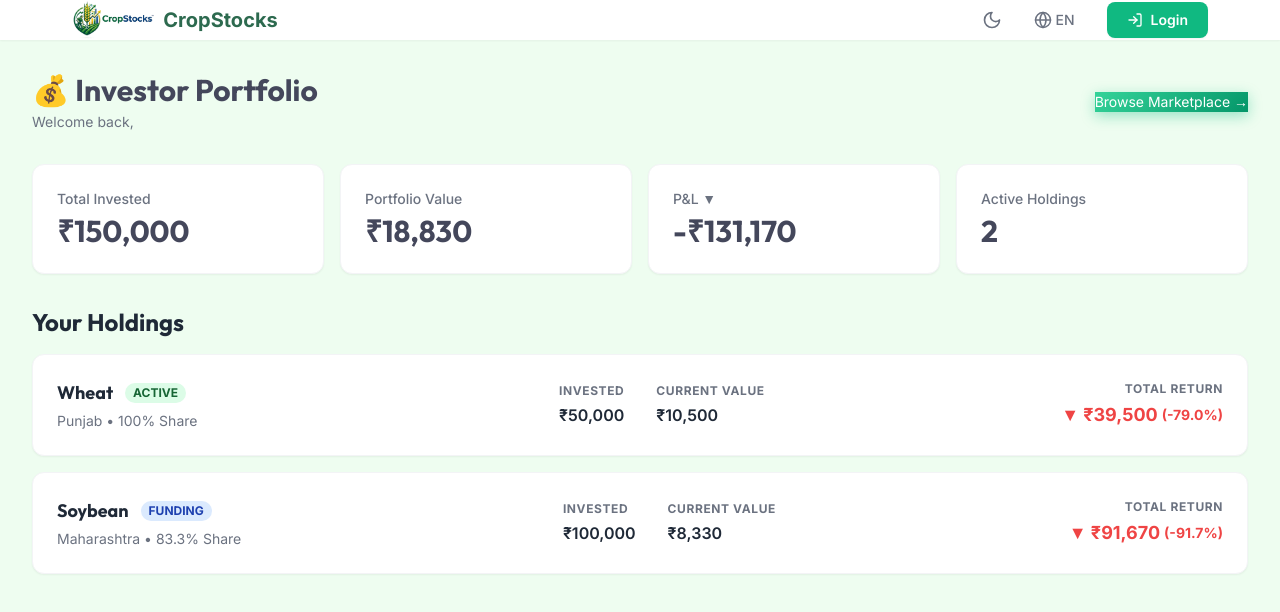
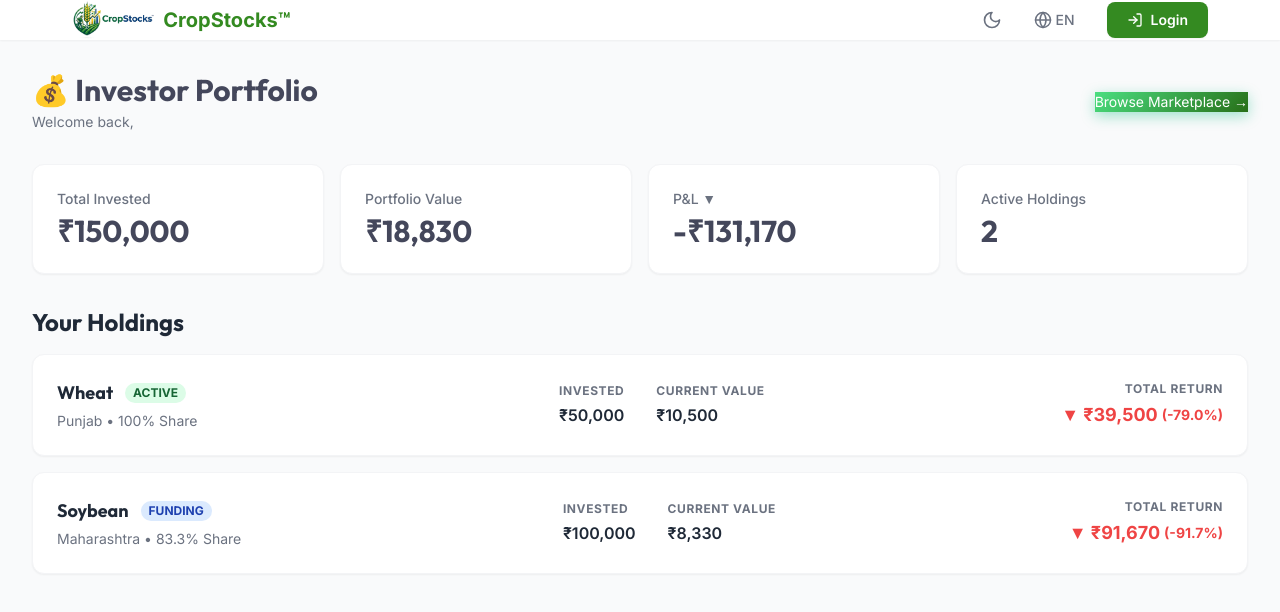
Before and after one commit to cropstocks/CropStocks, a React (Vite) app in the folder client/: page /dashboard in a window 1280 px wide. Shown: the top 612 px of the page. Built offline with nearby package versions, Linux system fonts and the light colour scheme; no server answers.

Commit message:
Update global brand colors, fix login modal gradient, restore toggles, and add TM mark everywhere

```diff
--- a/client/src/components/Layout.jsx
+++ b/client/src/components/Layout.jsx
@@ -30,9 +30,22 @@ export default function Layout({ children }) {
       }
       setIsLoginOpen(true);
     };
+    const handleToggleTheme = () => toggleTheme();
+    const handleToggleLang = () => {
+      const nextLang = i18n.language === 'en' ? 'hi' : (i18n.language === 'hi' ? 'gu' : 'en');
+      changeLanguage(nextLang);
+    };
+
     window.addEventListener('open-login', handleOpenLogin);
-    return () => window.removeEventListener('open-login', handleOpenLogin);
-  }, []);
+    window.addEventListener('toggle-theme', handleToggleTheme);
+    window.addEventListener('toggle-lang', handleToggleLang);
+
+    return () => {
+      window.removeEventListener('open-login', handleOpenLogin);
+      window.removeEventListener('toggle-theme', handleToggleTheme);
+      window.removeEventListener('toggle-lang', handleToggleLang);
+    };
+  }, [theme, i18n.language]);
 
   const changeLanguage = (lng) => {
     i18n.changeLanguage(lng);
@@ -90,8 +103,8 @@ export default function Layout({ children }) {
 
             <div className="flex items-center gap-6">
               <Link to="/" className="flex items-center gap-2">
-                <img src="/logo.png" alt="CropStocks" className="h-10 w-auto object-contain" onError={(e) => { e.target.style.display = 'none' }} />
-                <span className="font-bold text-xl text-[#2d6a4f] hidden md:block">CropStocks</span>
+                <img src="/logo.png" alt="CropStocks™" className="h-10 w-auto object-contain" onError={(e) => { e.target.style.display = 'none' }} />
+                <span className="font-bold text-xl text-[#348a21] hidden md:block">CropStocks™</span>
               </Link>
             </div>
 
@@ -116,7 +129,7 @@ export default function Layout({ children }) {
               {user ? (
                 <div className="flex items-center gap-4 ml-2 pl-4 border-l border-gray-200">
                   <div className="flex items-center gap-3">
-                    <img src={`https://ui-avatars.com/api/?name=${encodeURIComponent(user.name)}&background=10b981&color=fff`} alt="Avatar" className="w-8 h-8 rounded-full" />
+                    <img src={`https://ui-avatars.com/api/?name=${encodeURIComponent(user.name)}&background=348a21&color=fff`} alt="Avatar" className="w-8 h-8 rounded-full" />
                     <span className="font-semibold text-gray-700 text-sm hidden sm:block">{user.name}</span>
                   </div>
                   <button onClick={() => { logout(); navigate('/'); }} className="flex items-center gap-1.5 text-sm font-medium text-red-500 hover:text-red-600 hover:bg-red-50 px-3 py-1.5 rounded-lg transition-colors">
@@ -124,7 +137,7 @@ export default function Layout({ children }) {
                   </button>
                 </div>
               ) : (
-                <button onClick={() => { setLoginStep(0); setIsLoginOpen(true); }} className="ml-2 bg-[#10b981] hover:bg-[#059669] text-white px-5 py-2 rounded-lg text-sm font-semibold flex items-center gap-2 transition-colors shadow-sm">
+                <button onClick={() => { setLoginStep(0); setIsLoginOpen(true); }} className="ml-2 bg-[#348a21] hover:bg-[#286f18] text-white px-5 py-2 rounded-lg text-sm font-semibold flex items-center gap-2 transition-colors shadow-sm">
                   <LogIn size={16} /> {t('login')}
                 </button>
               )}
--- a/client/src/components/Navbar.jsx
+++ b/client/src/components/Navbar.jsx
@@ -32,7 +32,7 @@ export default function Navbar() {
       <div className="max-w-7xl mx-auto px-4 sm:px-6 lg:px-8">
         <div className="flex justify-between h-16 items-center">
           <Link to="/" className="flex-shrink-0 flex items-center">
-            <img src="/logo.png" alt="CropStocks" className="h-12 w-auto object-contain" />
+            <img src="/logo.png" alt="CropStocks™" className="h-12 w-auto object-contain" />
           </Link>
 
           {/* Desktop nav */}
--- a/client/src/components/SignupModal.jsx
+++ b/client/src/components/SignupModal.jsx
@@ -79,7 +79,7 @@ export default function SignupModal({ isOpen, onClose, defaultRole = 'farmer' })
           <img src="/logo.png" alt="Logo" style={{ height: '80px', marginBottom: '1.5rem', objectFit: 'contain' }} onError={(e) => { e.target.style.display = 'none' }} />
           <h2 style={{ fontSize: '2rem', marginBottom: '1rem', textShadow: '0 2px 4px rgba(0,0,0,0.2)' }}>{t('create_new_user')}</h2>
           <p style={{ opacity: 0.9, lineHeight: 1.5 }}>
-            Join CropStocks today to {role === 'farmer' ? 'tokenize your farm and raise capital directly.' : 'invest in high-yield agricultural produce.'}
+            Join CropStocks™ today to {role === 'farmer' ? 'tokenize your farm and raise capital directly.' : 'invest in high-yield agricultural produce.'}
           </p>
 
           <div style={{ marginTop: '2rem', display: 'flex', gap: '1rem', background: 'rgba(255,255,255,0.2)', padding: '0.5rem', borderRadius: '30px' }}>
--- a/client/src/i18n.js
+++ b/client/src/i18n.js
@@ -4,7 +4,7 @@ import { initReactI18next } from 'react-i18next';
 const resources = {
   en: {
     translation: {
-      "app_name": "CropStocks",
+      "app_name": "CropStocks™",
       "login": "Login",
       "logout": "Logout",
       "theme": "Theme",
--- a/client/src/index.css
+++ b/client/src/index.css
@@ -4,9 +4,9 @@
 @tailwind components;
 @tailwind utilities;
 :root {
-  --color-primary: #10b981;
-  --color-primary-dark: #059669;
-  --color-primary-light: #34d399;
+  --color-primary: #348a21;
+  --color-primary-dark: #286f18;
+  --color-primary-light: #4ade80;
   --color-bg-light: #f8fafc;
   --color-bg-dark: #0f172a;
   --color-surface-light: #ffffff;
@@ -34,7 +34,7 @@
 }
 
 :root {
-  --bg-main: #eefdf0;
+  --bg-main: #f9fafb;
   --bg-surface: #ffffff;
   --text-main: #1f2937;
   --text-muted: #6b7280;
--- a/client/src/pages/FarmerRegister.jsx
+++ b/client/src/pages/FarmerRegister.jsx
@@ -82,7 +82,7 @@ export default function FarmerRegister() {
         <h2 className="text-3xl font-extrabold text-brand-dark text-center mb-2 font-heading">
           🧑‍🌾 Farmer Registration
         </h2>
-        <p className="text-center text-gray-500 text-sm mb-8">Join CropStocks to raise capital and get satellite monitoring</p>
+        <p className="text-center text-gray-500 text-sm mb-8">Join CropStocks™ to raise capital and get satellite monitoring</p>
 
         {/* Progress Bar */}
         <div className="mb-8">
--- a/client/src/pages/InvestorDashboard.jsx
+++ b/client/src/pages/InvestorDashboard.jsx
@@ -74,7 +74,7 @@ export default function InvestorDashboard() {
       {investments.length === 0 ? (
         <div className="bg-white rounded-xl shadow-sm border border-gray-100 p-12 text-center">
           <p className="text-gray-500 text-lg mb-4">No investments yet.</p>
-          <Link to="/marketplace" className="bg-[#10b981] hover:bg-[#059669] text-white px-6 py-2.5 rounded-lg text-sm font-semibold transition-colors shadow-sm inline-block">Browse Marketplace →</Link>
+          <Link to="/marketplace" className="bg-[#348a21] hover:bg-[#286f18] text-white px-6 py-2.5 rounded-lg text-sm font-semibold transition-colors shadow-sm inline-block">Browse Marketplace →</Link>
         </div>
       ) : (
         <div className="space-y-4">
@@ -117,7 +117,7 @@ export default function InvestorDashboard() {
                   {/* Right: P&L */}
                   <div className="text-right flex-shrink-0">
                     <p className="text-xs text-gray-500 uppercase font-bold tracking-wider mb-1">Total Return</p>
-                    <div className={`text-lg font-bold flex items-center justify-end gap-1 ${isPositive ? 'text-[#10b981]' : 'text-red-500'}`}>
+                    <div className={`text-lg font-bold flex items-center justify-end gap-1 ${isPositive ? 'text-[#348a21]' : 'text-red-500'}`}>
                       {isPositive ? '▲' : '▼'} ₹{Math.abs(Math.round(invPnl)).toLocaleString()}
                       <span className="text-sm">({isPositive ? '+' : ''}{invPnlPercent}%)</span>
                     </div>
--- a/client/src/pages/LandingPage.jsx
+++ b/client/src/pages/LandingPage.jsx
@@ -20,7 +20,7 @@ export default function LandingPage() {
         <header className="relative z-10 flex items-center justify-between px-6 lg:px-12 py-6 text-white border-b border-white/20">
           <div className="flex items-center gap-2">
             <Leaf className="text-yellow-400 w-8 h-8" />
-            <span className="font-bold text-2xl tracking-tight">CropStocks</span>
+            <span className="font-bold text-2xl tracking-tight">CropStocks™</span>
           </div>
 
           <nav className="hidden lg:flex items-center gap-8 text-sm font-semibold">
@@ -30,9 +30,17 @@ export default function LandingPage() {
             <a href="#" className="hover:text-yellow-400 transition-colors">Contact Us</a>
           </nav>
 
-          <button onClick={() => window.dispatchEvent(new CustomEvent('open-login', { detail: { role: 'investor' } }))} className="bg-[#348a21] hover:bg-[#286f18] text-white px-6 py-2.5 rounded-full text-sm font-bold flex items-center gap-2 transition-all shadow-lg hover:shadow-xl">
-            Get Started Now <ArrowRight size={16} className="bg-[#fbbf24] text-white rounded-full p-0.5" />
-          </button>
+          <div className="flex items-center gap-4">
+            <button onClick={() => window.dispatchEvent(new CustomEvent('toggle-theme'))} className="text-white hover:text-yellow-400 transition-colors p-2">
+              <svg xmlns="http://www.w3.org/2000/svg" width="20" height="20" viewBox="0 0 24 24" fill="none" stroke="currentColor" strokeWidth="2" strokeLinecap="round" strokeLinejoin="round"><circle cx="12" cy="12" r="5"></circle><line x1="12" y1="1" x2="12" y2="3"></line><line x1="12" y1="21" x2="12" y2="23"></line><line x1="4.22" y1="4.22" x2="5.64" y2="5.64"></line><line x1="18.36" y1="18.36" x2="19.78" y2="19.78"></line><line x1="1" y1="12" x2="3" y2="12"></line><line x1="21" y1="12" x2="23" y2="12"></line><line x1="4.22" y1="19.78" x2="5.64" y2="18.36"></line><line x1="18.36" y1="5.64" x2="19.78" y2="4.22"></line></svg>
+            </button>
+            <button onClick={() => window.dispatchEvent(new CustomEvent('toggle-lang'))} className="text-white hover:text-yellow-400 transition-colors p-2">
+              <svg xmlns="http://www.w3.org/2000/svg" width="20" height="20" viewBox="0 0 24 24" fill="none" stroke="currentColor" strokeWidth="2" strokeLinecap="round" strokeLinejoin="round"><circle cx="12" cy="12" r="10"></circle><line x1="2" y1="12" x2="22" y2="12"></line><path d="M12 2a15.3 15.3 0 0 1 4 10 15.3 15.3 0 0 1-4 10 15.3 15.3 0 0 1-4-10 15.3 15.3 0 0 1 4-10z"></path></svg>
+            </button>
+            <button onClick={() => window.dispatchEvent(new CustomEvent('open-login', { detail: { role: 'investor' } }))} className="bg-[#348a21] hover:bg-[#286f18] text-white px-6 py-2.5 rounded-full text-sm font-bold flex items-center gap-2 transition-all shadow-lg hover:shadow-xl">
+              Get Started Now <ArrowRight size={16} className="bg-[#fbbf24] text-white rounded-full p-0.5" />
+            </button>
+          </div>
         </header>
 
         {/* Hero Content */}
--- a/client/src/pages/LoginPage.jsx
+++ b/client/src/pages/LoginPage.jsx
@@ -38,7 +38,7 @@ export default function LoginPage() {
             Welcome Back
           </h2>
           <p className="mt-2 text-sm text-gray-600">
-            Sign in to your CropStocks account
+            Sign in to your CropStocks™ account
           </p>
         </div>
 
--- a/client/src/pages/Marketplace.jsx
+++ b/client/src/pages/Marketplace.jsx
@@ -43,7 +43,7 @@ export default function Marketplace() {
   return (
     <div className="max-w-7xl mx-auto px-4 sm:px-6 lg:px-8 py-8">
       <div className="mb-6">
-        <h1 className="text-3xl font-bold font-heading text-brand-dark">📈 CropStocks Marketplace</h1>
+        <h1 className="text-3xl font-bold font-heading text-brand-dark">📈 CropStocks™ Marketplace</h1>
         <p className="text-gray-500 mt-1">Invest in satellite-verified agricultural projects across India</p>
       </div>
 
```
Also changed, not shown: client/src/pages/AdminDashboard.jsx (+6 -6 lines), client/src/pages/FarmerDashboard.jsx (+4 -4 lines).
